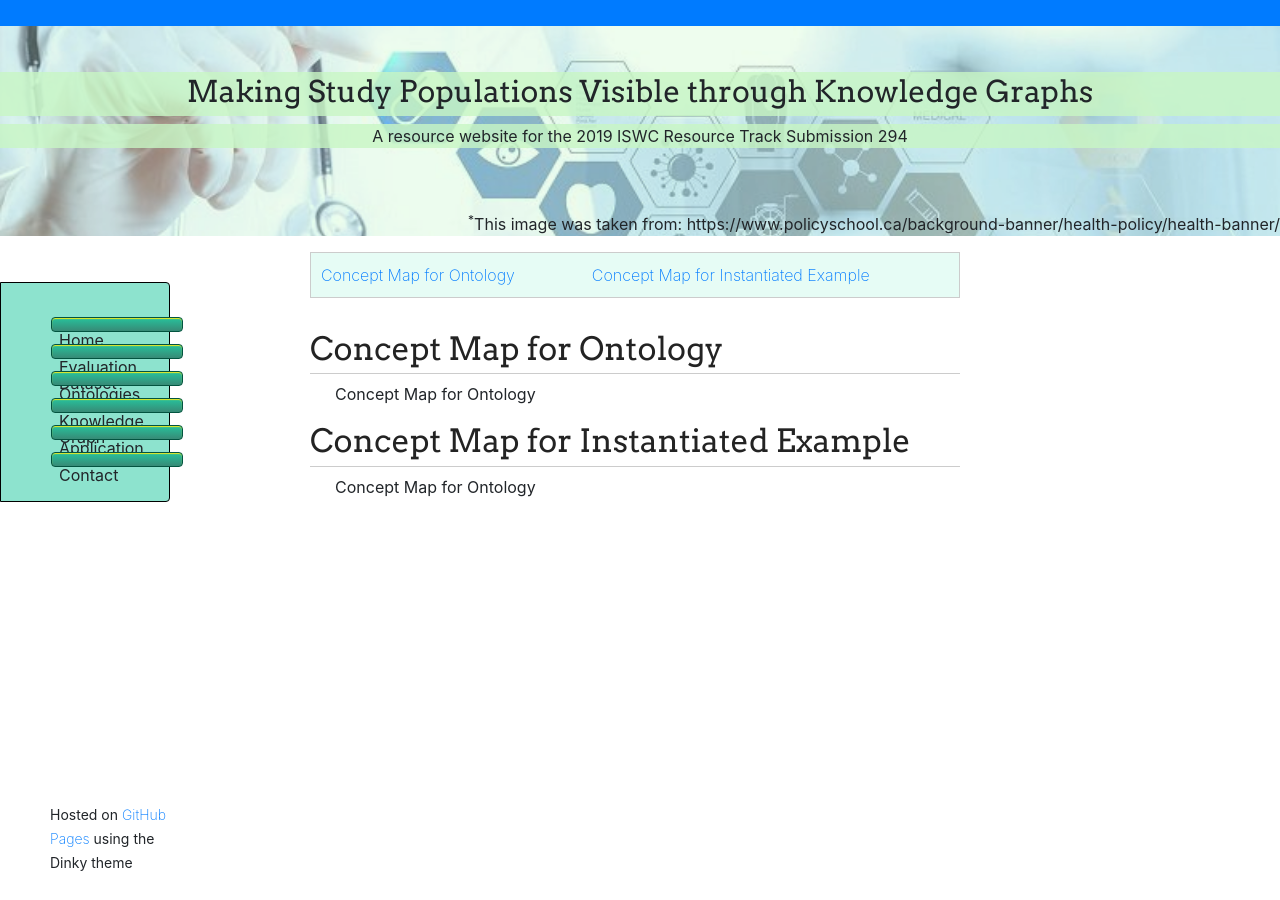
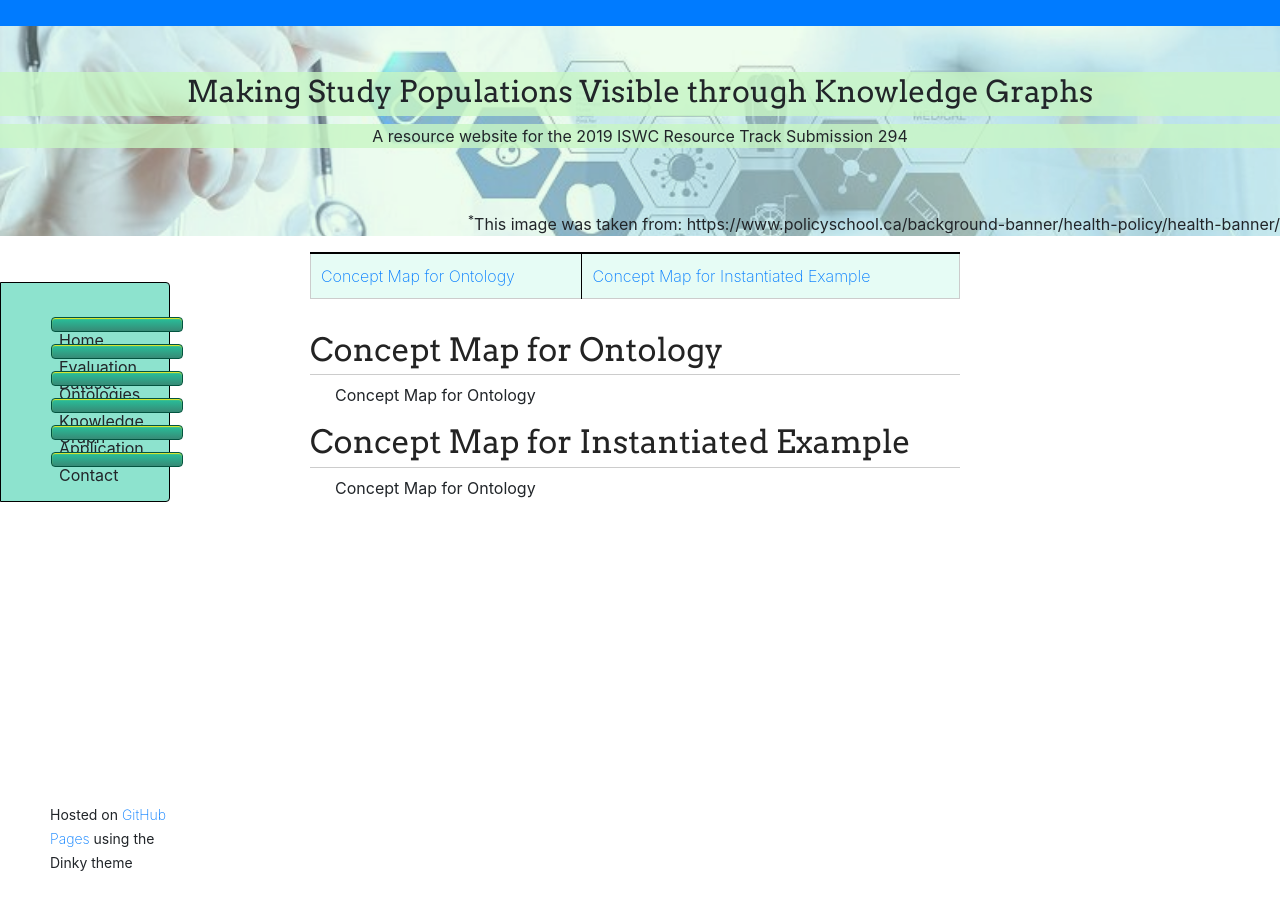
Before and after one commit to tetherless-world/study-cohort-ontology, a Jekyll site: the page built from schema-diagram.md, in a window 1280 px wide. Built offline with Jekyll 4.4.1, drawn with Linux system fonts in a browser that asks for light colours; nearby versions of some CDN libraries; our own code applies the rules of GitHub Pages for plain Markdown files; library files that are not in the unit come from our copies.

Commit message:
Update jekyll-theme-dinky.scss

```diff
--- a/_sass/jekyll-theme-dinky.scss
+++ b/_sass/jekyll-theme-dinky.scss
@@ -481,6 +481,40 @@
 	background: #e6fcf5;
  }
 
+table.scroll {
+    /* width: 100%; */ /* Optional */
+    /* border-collapse: collapse; */
+    border-spacing: 0;
+    border: 2px solid black;
+}
+
+table.scroll tbody,
+table.scroll thead { display: block; }
+
+thead tr th {
+    height: 30px;
+    line-height: 30px;
+    /* text-align: left; */
+}
+
+table.scroll tbody {
+    height: 100px;
+    overflow-y: auto;
+    overflow-x: hidden;
+}
+
+tbody { border-top: 2px solid black; }
+
+tbody td, thead th {
+    /* width: 20%; */ /* Optional */
+    border-right: 1px solid black;
+    /* white-space: nowrap; */
+}
+
+tbody td:last-child, thead th:last-child {
+    border-right: none;
+}
+
 
 /* Wrapper */
 .wrapper {
```
